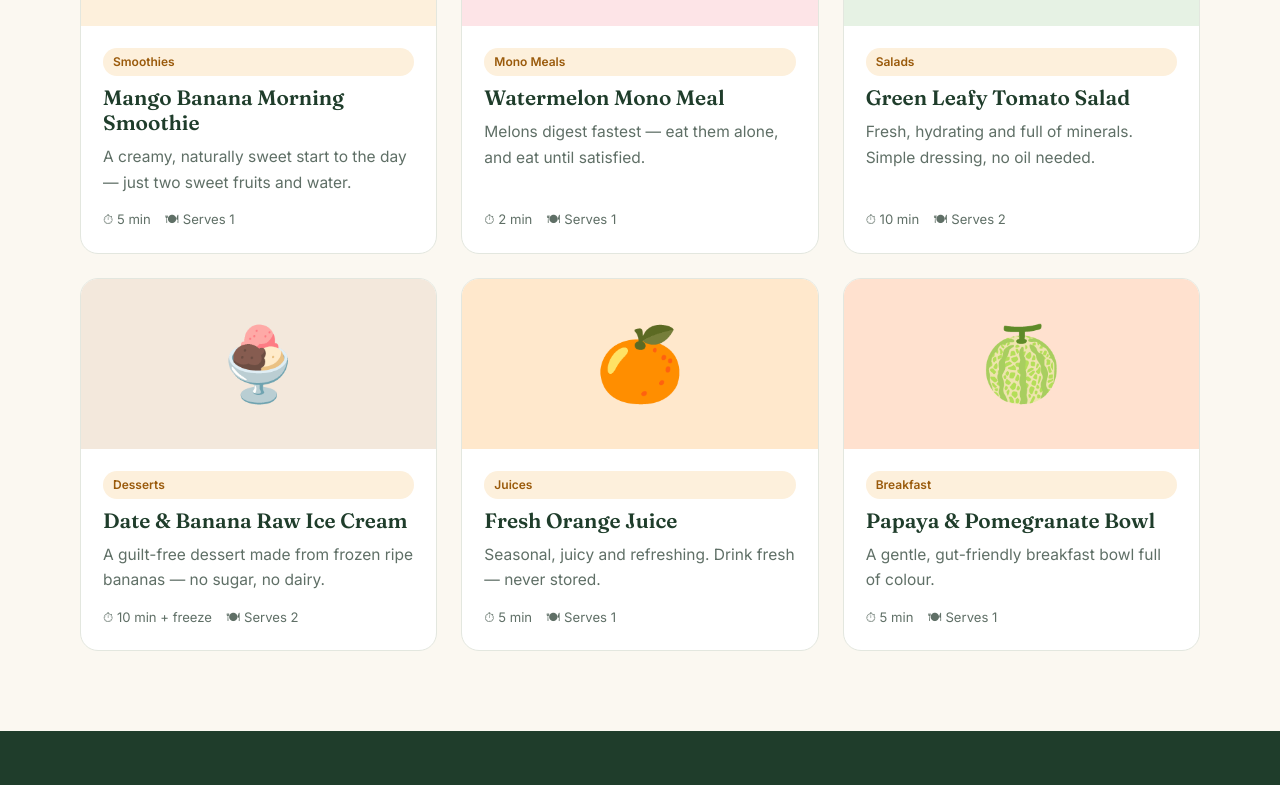
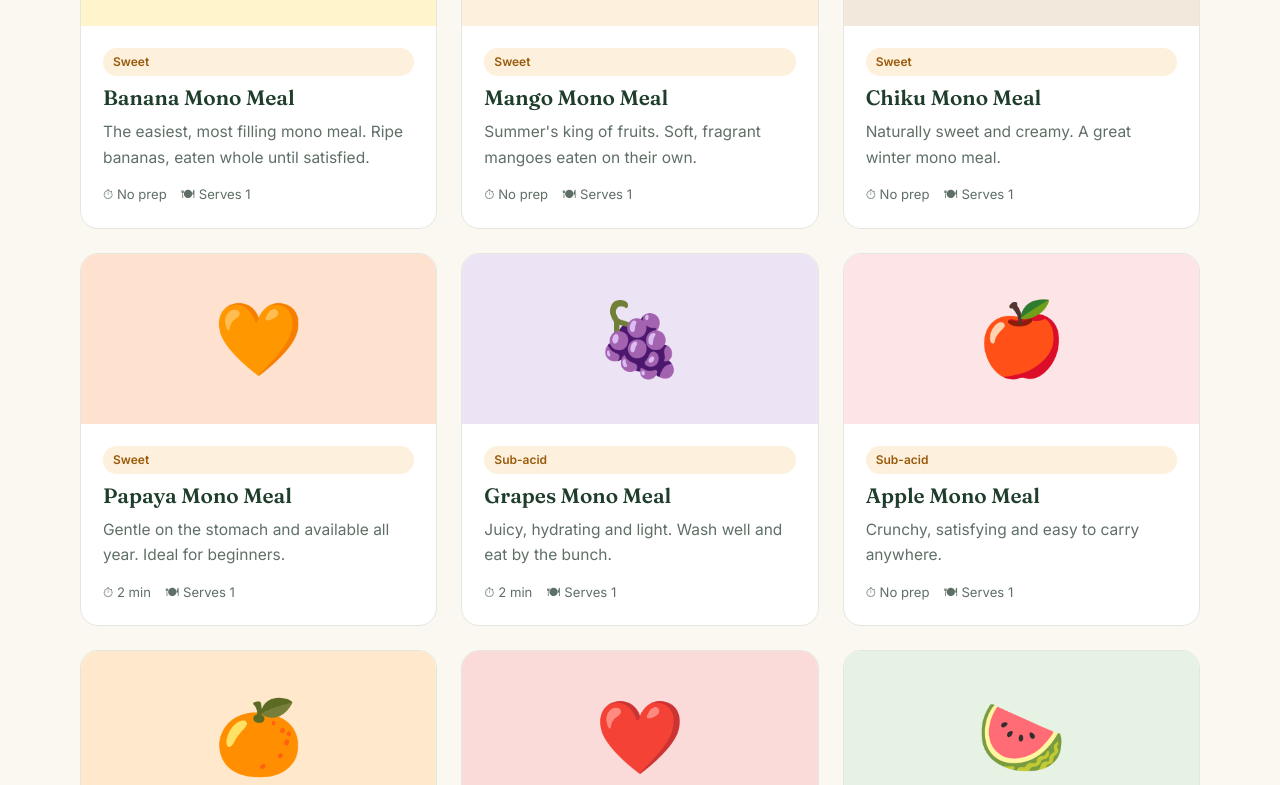
Before and after one commit to drparthvegan/yourtruedoc, a plain HTML site: page recipes.html in a window 1280 px wide. Shown: the part 739-1524 px from the top of the page. Drawn offline with Linux system fonts and the light colour scheme.

Commit message:
Replace recipes with mono fruit meals
Co-Authored-By: Claude Opus 5.5 <noreply@anthropic.com>
Claude-Session: https://claude.ai/code/session_01D7Gfwrp7qgfxWcjr8E1HYN

```diff
--- a/js/content.js
+++ b/js/content.js
@@ -26,82 +26,119 @@ const SITE = {
   razorpayLink: ""                          // OR a Payment Page / Payment Link URL, e.g. "https://rzp.io/rzp/xxxx"
 };
 
-/* ---------- RECIPES ----------
-   category: "Smoothies" | "Salads" | "Mono Meals" | "Desserts" | "Juices" | "Breakfast"
+/* ---------- MONO FRUIT MEALS (Recipes page) ----------
+   One kind of fruit per meal, eaten whole and raw.
+   category: "Sweet" | "Sub-acid" | "Acid" | "Melons"
    color: background colour of the card picture
 */
 const RECIPES = [
   {
-    title: "Mango Banana Morning Smoothie",
-    category: "Smoothies",
+    title: "Banana Mono Meal",
+    category: "Sweet",
+    emoji: "🍌",
+    color: "#fff4cc",
+    time: "No prep",
+    serves: "1",
+    summary: "The easiest, most filling mono meal. Ripe bananas, eaten whole until satisfied.",
+    ingredients: ["6–10 fully ripe bananas (yellow with brown spots)"],
+    steps: ["Choose bananas with brown spots; they are fully ripe and easy to digest.", "Peel and eat whole, slowly, one at a time.", "Stop when you feel comfortably satisfied."],
+    tip: "Green-tipped bananas are not ripe yet. Let them ripen at room temperature for a few days."
+  },
+  {
+    title: "Mango Mono Meal",
+    category: "Sweet",
     emoji: "🥭",
     color: "#fdf0dc",
+    time: "No prep",
+    serves: "1",
+    summary: "Summer's king of fruits. Soft, fragrant mangoes eaten on their own.",
+    ingredients: ["3–5 ripe mangoes (Alphonso, Kesar, Langra or Dasheri)"],
+    steps: ["Soak mangoes in water for 30 minutes before eating.", "Gently squeeze each mango until soft, then suck the pulp directly from the fruit.", "Eat until satisfied."],
+    tip: "Eating mango whole, without cutting, keeps it fresh and juicy till the last bite."
+  },
+  {
+    title: "Chiku Mono Meal",
+    category: "Sweet",
+    emoji: "🟤",
+    color: "#f3e8dc",
+    time: "No prep",
+    serves: "1",
+    summary: "Naturally sweet and creamy. A great winter mono meal.",
+    ingredients: ["8–12 ripe, soft chikus (sapota)"],
+    steps: ["Pick chikus that give slightly when pressed.", "Break open with your hands and eat the pulp, leaving the seeds.", "Eat until satisfied."],
+    tip: "Hard chikus are unripe and taste astringent. Keep them a day or two until soft."
+  },
+  {
+    title: "Papaya Mono Meal",
+    category: "Sweet",
+    emoji: "🧡",
+    color: "#ffe1cf",
+    time: "2 min",
+    serves: "1",
+    summary: "Gentle on the stomach and available all year. Ideal for beginners.",
+    ingredients: ["1 medium ripe papaya (about 1 kg)"],
+    steps: ["Choose a papaya that is mostly yellow-orange and slightly soft.", "Halve it, scoop out the seeds, and eat the flesh with a spoon.", "Eat until satisfied."],
+    tip: "Papaya is the one fruit here you need to open, but eat it as soon as it is cut."
+  },
+  {
+    title: "Grapes Mono Meal",
+    category: "Sub-acid",
+    emoji: "🍇",
+    color: "#ece3f5",
+    time: "2 min",
+    serves: "1",
+    summary: "Juicy, hydrating and light. Wash well and eat by the bunch.",
+    ingredients: ["500 g – 1 kg grapes (black or green, seeded if available)"],
+    steps: ["Soak grapes in water with a little salt or vinegar for 15 minutes, then rinse well.", "Eat straight from the bunch, chewing well.", "Eat until satisfied."],
+    tip: "Seeded grapes are closer to nature. Chew the seeds or spit them out, as you like."
+  },
+  {
+    title: "Apple Mono Meal",
+    category: "Sub-acid",
+    emoji: "🍎",
+    color: "#fde4e7",
+    time: "No prep",
+    serves: "1",
+    summary: "Crunchy, satisfying and easy to carry anywhere.",
+    ingredients: ["3–5 crisp, ripe apples"],
+    steps: ["Wash apples well under running water.", "Eat whole with the skin, biting and chewing slowly.", "Eat until satisfied."],
+    tip: "Choose local, in-season apples (Himachal, Kashmir) for the best taste."
+  },
+  {
+    title: "Orange Mono Meal",
+    category: "Acid",
+    emoji: "🍊",
+    color: "#ffe8cc",
+    time: "No prep",
+    serves: "1",
+    summary: "Winter's juicy refresher. Peel and eat whole segments, never juiced.",
+    ingredients: ["5–8 sweet oranges, kinnow or mosambi"],
+    steps: ["Peel with your hands.", "Eat segment by segment, including the white pith and fibre.", "Eat until satisfied."],
+    tip: "Eating the whole fruit instead of juice keeps all its fibre and nutrients."
+  },
+  {
+    title: "Pomegranate Mono Meal",
+    category: "Sub-acid",
+    emoji: "❤️",
+    color: "#fbdada",
     time: "5 min",
     serves: "1",
-    summary: "A creamy, naturally sweet start to the day — just two sweet fruits and water.",
-    ingredients: ["2 ripe mangoes, peeled", "2 ripe bananas", "1 cup water or coconut water"],
-    steps: ["Peel and chop the fruits.", "Blend with water until smooth.", "Drink slowly, preferably on an empty stomach."],
-    tip: "Sweet fruits combine well together. Avoid adding acid fruits like orange to this blend."
+    summary: "A slow, mindful meal. Break open and eat the jewel-like arils.",
+    ingredients: ["2–3 ripe pomegranates"],
+    steps: ["Score the skin lightly and break the fruit open with your hands.", "Eat the arils directly from the fruit.", "Eat until satisfied."],
+    tip: "The slow pace of eating pomegranate naturally prevents overeating."
   },
   {
     title: "Watermelon Mono Meal",
-    category: "Mono Meals",
+    category: "Melons",
     emoji: "🍉",
-    color: "#fde4e7",
+    color: "#e6f2e4",
     time: "2 min",
     serves: "1",
-    summary: "Melons digest fastest — eat them alone, and eat until satisfied.",
+    summary: "Melons digest fastest. Eat them alone, on an empty stomach.",
     ingredients: ["1/4 to 1/2 ripe watermelon"],
-    steps: ["Cut into slices or cubes.", "Eat on an empty stomach, alone.", "Wait at least 30–45 minutes before the next meal."],
+    steps: ["Cut into large slices just before eating.", "Eat the red flesh directly from the slice.", "Wait at least 30–45 minutes before your next meal."],
     tip: "'Eat melons alone or leave them alone' — a classic natural hygiene rule."
-  },
-  {
-    title: "Green Leafy Tomato Salad",
-    category: "Salads",
-    emoji: "🥗",
-    color: "#e6f2e4",
-    time: "10 min",
-    serves: "2",
-    summary: "Fresh, hydrating and full of minerals. Simple dressing, no oil needed.",
-    ingredients: ["2 cups lettuce or spinach", "2 tomatoes, diced", "1 cucumber, sliced", "Juice of 1/2 lemon", "Fresh coriander & mint"],
-    steps: ["Wash and chop the greens.", "Add tomato, cucumber and herbs.", "Squeeze lemon over and toss."],
-    tip: "Tomatoes and cucumbers pair well with leafy greens. Keep the salad simple for easy digestion."
-  },
-  {
-    title: "Date & Banana Raw Ice Cream",
-    category: "Desserts",
-    emoji: "🍨",
-    color: "#f3e8dc",
-    time: "10 min + freeze",
-    serves: "2",
-    summary: "A guilt-free dessert made from frozen ripe bananas — no sugar, no dairy.",
-    ingredients: ["4 ripe bananas, sliced and frozen", "4–5 soft dates, pitted", "Splash of water"],
-    steps: ["Freeze banana slices overnight.", "Blend frozen banana with dates and a splash of water.", "Serve immediately as soft-serve."],
-    tip: "Use well-spotted bananas for the best natural sweetness."
-  },
-  {
-    title: "Fresh Orange Juice",
-    category: "Juices",
-    emoji: "🍊",
-    color: "#ffe8cc",
-    time: "5 min",
-    serves: "1",
-    summary: "Seasonal, juicy and refreshing. Drink fresh — never stored.",
-    ingredients: ["4–5 sweet oranges or mosambi"],
-    steps: ["Cut and juice the oranges.", "Drink immediately on an empty stomach."],
-    tip: "Acid fruits combine well with other acid and sub-acid fruits, not with sweet dried fruits."
-  },
-  {
-    title: "Papaya & Pomegranate Bowl",
-    category: "Breakfast",
-    emoji: "🍈",
-    color: "#ffe1cf",
-    time: "5 min",
-    serves: "1",
-    summary: "A gentle, gut-friendly breakfast bowl full of colour.",
-    ingredients: ["2 cups ripe papaya, cubed", "1/2 cup pomegranate seeds", "Few mint leaves"],
-    steps: ["Cube the papaya.", "Top with pomegranate and mint.", "Eat fresh."],
-    tip: "Papaya is easy on digestion and great for beginners transitioning to fruits."
   }
 ];
 
@@ -189,7 +226,7 @@ const TOPICS = [
     summary: "Giving the digestive system rest allows the body to direct energy towards cleansing and repair.",
     points: [
       "Begin with longer gaps between meals",
-      "Try a light fruit or juice day",
+      "Try a mono fruit day",
       "Longer fasts only under qualified supervision",
       "Break fasts gently with juicy fruits"
     ]
--- a/js/main.js
+++ b/js/main.js
@@ -134,8 +134,8 @@
       <h2>${esc(r.title)}</h2>
       <p style="margin-top:8px">${esc(r.summary)}</p>
       <div class="recipe-meta"><span>⏱ ${esc(r.time)}</span><span>🍽 Serves ${esc(r.serves)}</span></div>
-      <h4>Ingredients</h4><ul>${r.ingredients.map((x) => `<li>${esc(x)}</li>`).join("")}</ul>
-      <h4>Method</h4><ol>${r.steps.map((x) => `<li>${esc(x)}</li>`).join("")}</ol>
+      <h4>What you need</h4><ul>${r.ingredients.map((x) => `<li>${esc(x)}</li>`).join("")}</ul>
+      <h4>How to eat</h4><ol>${r.steps.map((x) => `<li>${esc(x)}</li>`).join("")}</ol>
       ${r.tip ? `<div class="tip">🌿 <strong>Dr. Sunaina's tip:</strong> ${esc(r.tip)}</div>` : ""}`;
     modal.classList.add("open");
   }
@@ -160,7 +160,7 @@
         .filter(({ r }) => cat === "All" || r.category === cat)
         .filter(({ r }) => !q || (r.title + r.summary + r.ingredients.join(" ")).toLowerCase().includes(q));
       if (limit) list = list.slice(0, limit);
-      recipeGrid.innerHTML = list.length ? list.map(({ r, i }) => recipeCard(r, i)).join("") : `<div class="empty">No recipes found.</div>`;
+      recipeGrid.innerHTML = list.length ? list.map(({ r, i }) => recipeCard(r, i)).join("") : `<div class="empty">No meals found.</div>`;
       bindRecipes(recipeGrid, RECIPES);
     };
     if (filtersEl) {
--- a/recipes.html
+++ b/recipes.html
@@ -4,9 +4,9 @@
 <meta charset="UTF-8">
 <meta name="viewport" content="width=device-width, initial-scale=1.0">
 <title>Raw Vegan & Fruit Recipes — Eat Fruits &amp; Heal</title>
-<meta name="description" content="Simple raw vegan and fruit-based recipes: smoothies, salads, mono meals, juices and desserts.">
+<meta name="description" content="Mono fruit meals: one kind of whole, ripe, raw fruit per meal — the simplest way to eat for health.">
 <meta property="og:title" content="Raw Vegan & Fruit Recipes — Eat Fruits &amp; Heal">
-<meta property="og:description" content="Simple raw vegan and fruit-based recipes: smoothies, salads, mono meals, juices and desserts.">
+<meta property="og:description" content="Mono fruit meals: one kind of whole, ripe, raw fruit per meal — the simplest way to eat for health.">
 <meta property="og:image" content="https://doctorbuddha.com/assets/sunaina.jpg">
 <meta property="og:url" content="https://doctorbuddha.com/recipes.html">
 <link rel="canonical" href="https://doctorbuddha.com/recipes.html">
@@ -21,15 +21,15 @@
 
 <section class="page-hero">
   <div class="container">
-    <span class="eyebrow">Recipes</span>
-    <h1>Raw vegan & fruit recipes</h1>
-    <p>Simple, delicious, properly combined. Tap any recipe to see ingredients and method.</p>
+    <span class="eyebrow">Mono meals</span>
+    <h1>Mono fruit meals</h1>
+    <p>One kind of fruit per meal, eaten whole, ripe and raw. No cutting, blending or juicing where possible. Tap any meal to see how to eat it.</p>
   </div>
 </section>
 
 <section class="section">
   <div class="container">
-    <input type="search" id="recipe-search" class="search" placeholder="Search recipes or ingredients…">
+    <input type="search" id="recipe-search" class="search" placeholder="Search fruits…">
     <div class="filters" id="recipe-filters"></div>
     <div class="grid grid-3" id="recipe-grid"></div>
   </div>
```
Also changed, not shown: index.html (+4 -4 lines).
